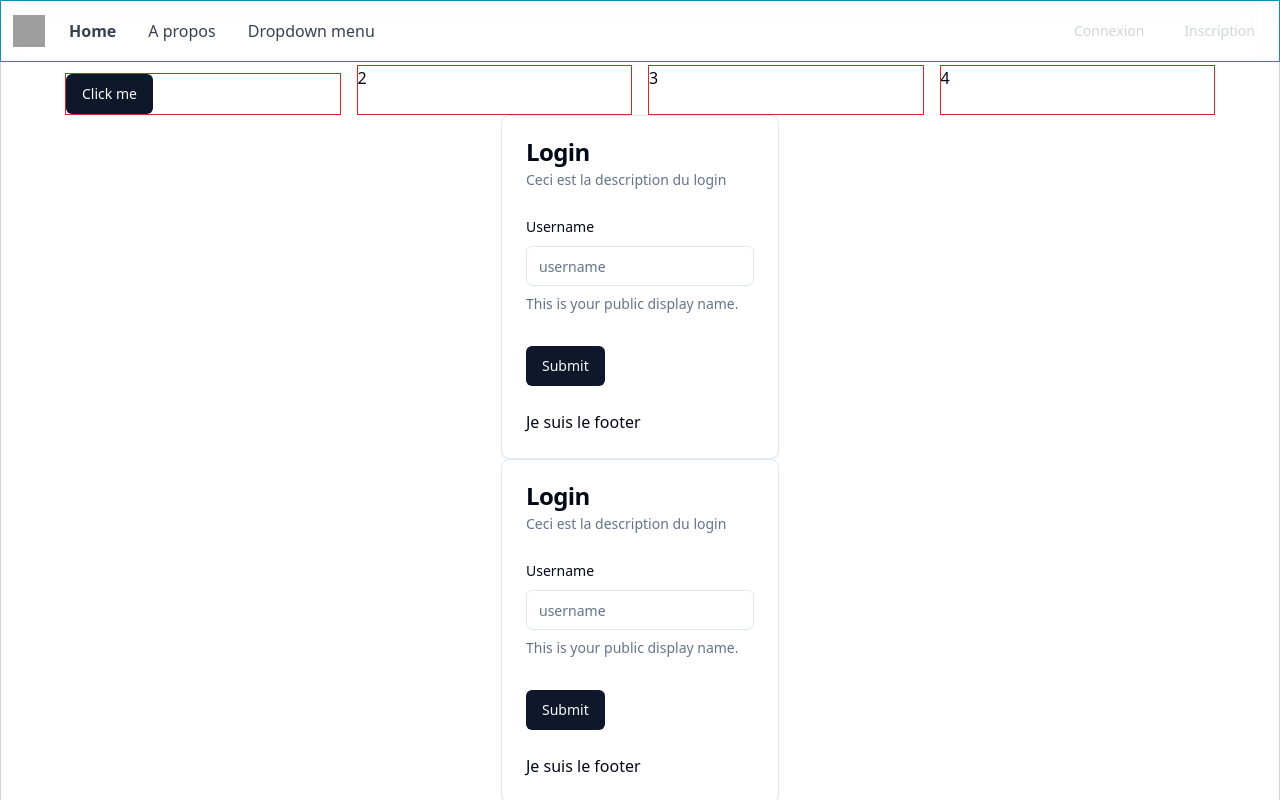
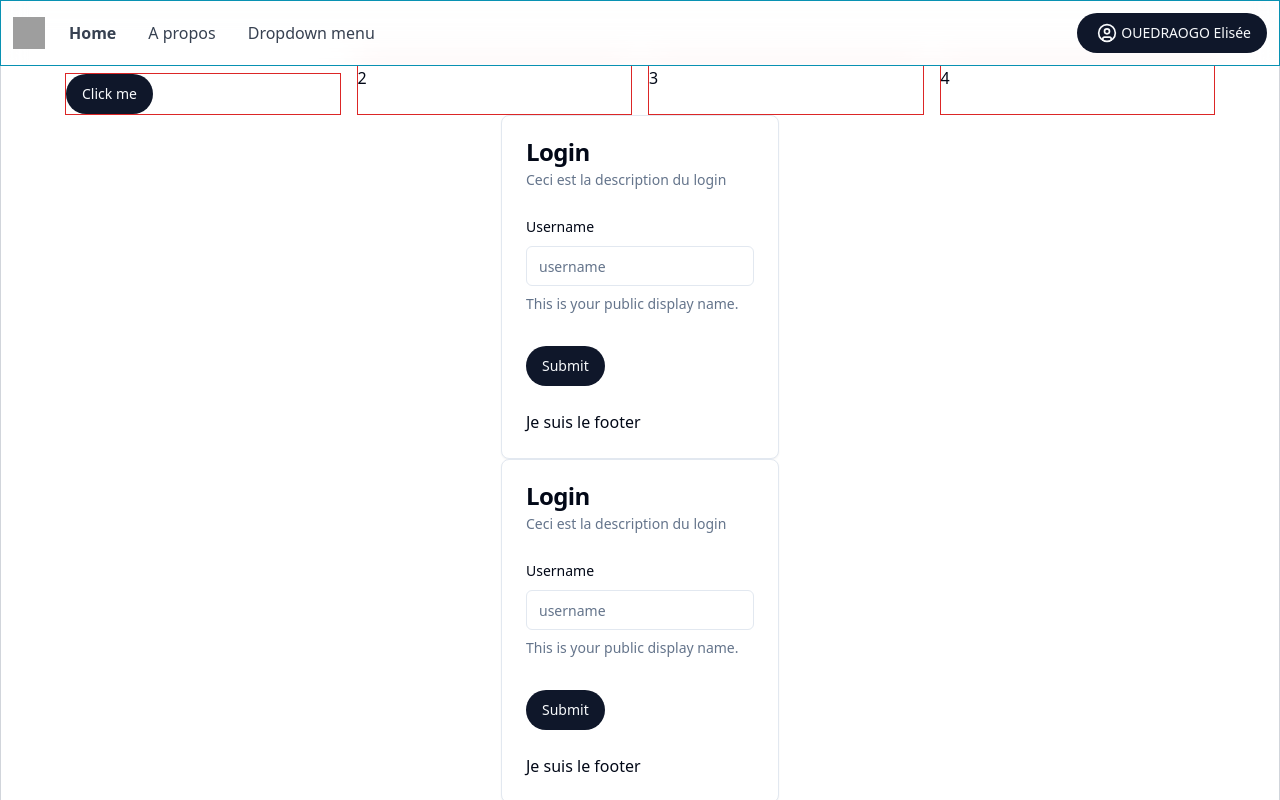
Before and after one commit to wendkoagenda/stachTest, a React (Vite) app: page / in a window 1280 px wide. Shown: the top 800 px of the page. Built offline with nearby package versions, Linux system fonts and the light colour scheme; grey boxes are pictures that could not be loaded.

Commit message:
UserMenu

```diff
--- a/src/components/commons/Header.tsx
+++ b/src/components/commons/Header.tsx
@@ -7,13 +7,21 @@ import {
 import { useState } from "react";
 import { Link } from "react-router-dom";
 import Dropdown from "../custom/Dropdown";
+import UserDropdown from "../custom/UserDropdown";
+import { Button } from "../ui/button";
+import { CircleUser } from "lucide-react";
 
 export default function Header() {
   const [isMenuOpen, setIsMenuOpen] = useState(false);
+  const [isUserDropdownOpen, setIsUserDropdownOpen] = useState(false);
   const [isOpen, setIsOpen] = useState(false);
 
   const toggleMenu = () => {
     setIsMenuOpen(!isMenuOpen);
+  };
+
+  const toggleUserDropdown = () => {
+    setIsUserDropdownOpen(!isUserDropdownOpen);
   };
 
   const toggleDropdown = () => {
@@ -73,12 +81,27 @@ export default function Header() {
         </div>
         <div className="flex items-center">
           <div className="hidden sm:block">
-            <button className="text-gray-300 hover:bg-gray-700 hover:text-white px-3 py-2 rounded-md text-sm font-medium">
-              Connexion
-            </button>
-            <button className="ml-4 text-gray-300 hover:bg-gray-700 hover:text-white px-3 py-2 rounded-md text-sm font-medium">
-              Inscription
-            </button>
+            <div>
+              <UserDropdown open={isUserDropdownOpen}>
+                <>
+                  <a
+                    href="#"
+                    className="block px-4 py-2 text-sm text-gray-700 hover:bg-gray-100"
+                  >
+                    Mon compte
+                  </a>
+                  <a
+                    href="#"
+                    className="block px-4 py-2 text-sm text-gray-700 hover:bg-gray-100"
+                  >
+                    Me deconnecter
+                  </a>
+                </>
+              </UserDropdown>
+              <Button className="rounded-full" onClick={toggleUserDropdown}>
+                <CircleUser size={20} className="m-1" /> OUEDRAOGO Elisée
+              </Button>
+            </div>
           </div>
           <div className="-mr-2 flex md:hidden">
             <button
@@ -105,7 +128,7 @@ export default function Header() {
               isMenuOpen ? "block" : "hidden"
             }`}
           >
-            <div className="flex flex-col bg-gray-400 opacity-95 px-4 py-4">
+            <div className="flex flex-col border border-red-900 bg-slate-200 backdrop-blur-lg filter px-4 py-4">
               <div className="mb-2">
                 <TooltipProvider>
                   <Tooltip>
--- /dev/null
+++ b/src/components/custom/UserDropdown.tsx
@@ -0,0 +1,20 @@
+import React from "react";
+
+interface UserDropdownProps {
+  open: boolean;
+  children: React.ReactElement; // Ajout de la propriété children dans DropdownProps
+}
+
+const UserDropdown: React.FC<UserDropdownProps> = ({ children, open }) => {
+  return (
+    <div className="relative">
+      {open && (
+        <div className=" absolute top-5 z-10 right-0 w-56 py-2 mt-6 shadow-md bg-white rounded-md">
+          {children}
+        </div>
+      )}
+    </div>
+  );
+};
+
+export default UserDropdown;
--- a/src/components/ui/button.tsx
+++ b/src/components/ui/button.tsx
@@ -1,11 +1,11 @@
-import * as React from "react"
-import { Slot } from "@radix-ui/react-slot"
-import { cva, type VariantProps } from "class-variance-authority"
+import * as React from "react";
+import { Slot } from "@radix-ui/react-slot";
+import { cva, type VariantProps } from "class-variance-authority";
 
-import { cn } from "@/lib/utils"
+import { cn } from "@/lib/utils";
 
 const buttonVariants = cva(
-  "inline-flex items-center justify-center whitespace-nowrap rounded-md text-sm font-medium ring-offset-background transition-colors focus-visible:outline-none focus-visible:ring-2 focus-visible:ring-ring focus-visible:ring-offset-2 disabled:pointer-events-none disabled:opacity-50",
+  "inline-flex items-center justify-center whitespace-nowrap rounded-full text-sm font-medium ring-offset-background transition-colors focus-visible:outline-none focus-visible:ring-2 focus-visible:ring-ring focus-visible:ring-offset-2 disabled:pointer-events-none disabled:opacity-50",
   {
     variants: {
       variant: {
@@ -31,26 +31,26 @@ const buttonVariants = cva(
       size: "default",
     },
   }
-)
+);
 
 export interface ButtonProps
   extends React.ButtonHTMLAttributes<HTMLButtonElement>,
     VariantProps<typeof buttonVariants> {
-  asChild?: boolean
+  asChild?: boolean;
 }
 
 const Button = React.forwardRef<HTMLButtonElement, ButtonProps>(
   ({ className, variant, size, asChild = false, ...props }, ref) => {
-    const Comp = asChild ? Slot : "button"
+    const Comp = asChild ? Slot : "button";
     return (
       <Comp
         className={cn(buttonVariants({ variant, size, className }))}
         ref={ref}
         {...props}
       />
-    )
+    );
   }
-)
-Button.displayName = "Button"
+);
+Button.displayName = "Button";
 
-export { Button, buttonVariants }
+export { Button, buttonVariants };
```
